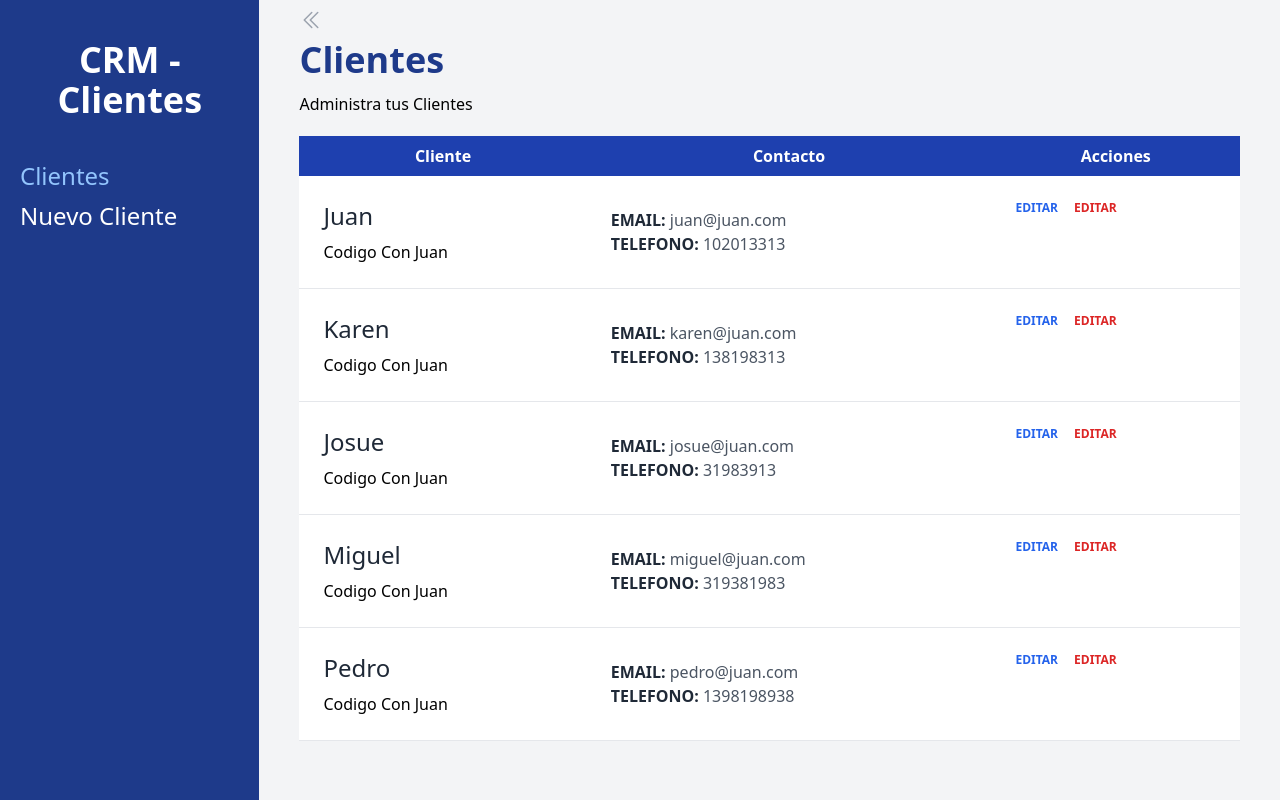
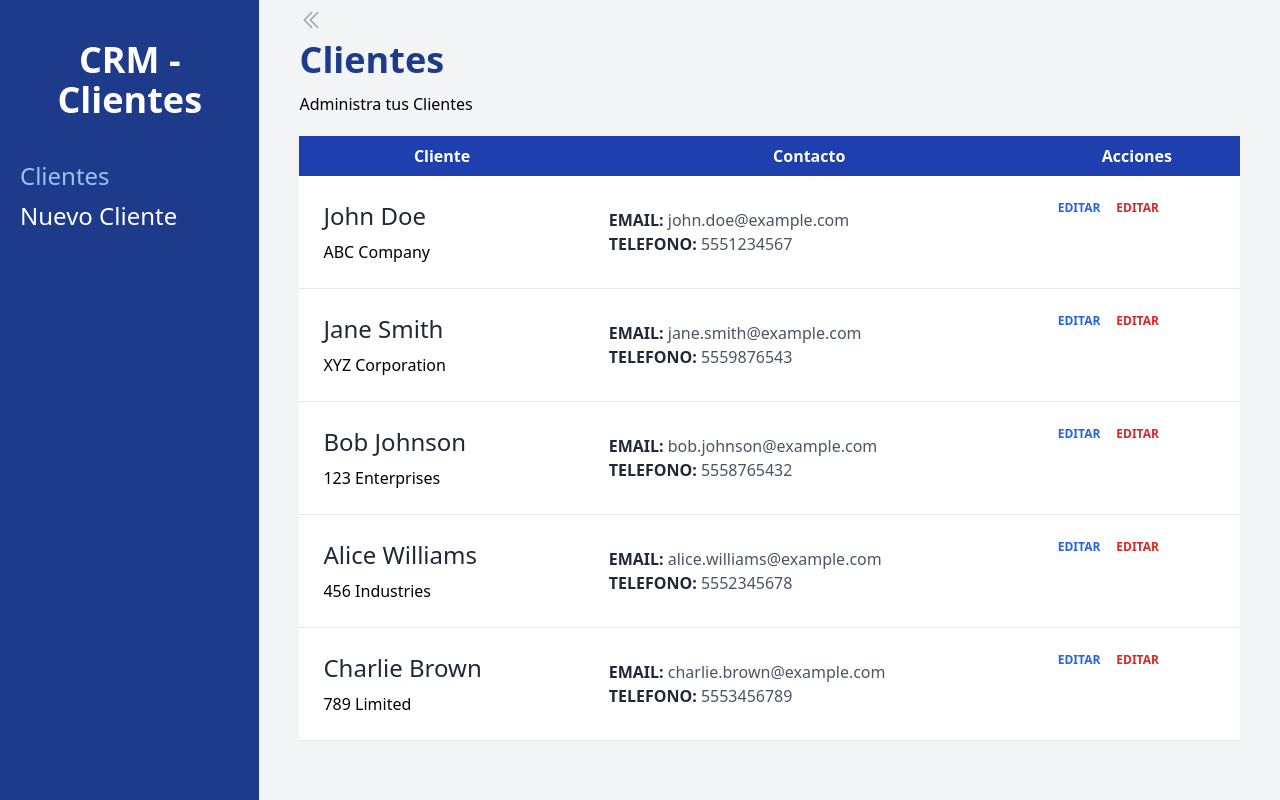
Before and after one commit to misterdan100/customers-manager-crm-react, a React (Vite) app: page / in a window 1280 px wide. Built offline with nearby package versions, Linux system fonts and the light colour scheme; data requests are answered from the project's data file.

Commit message:
Creating function in order to FETCH API

```diff
--- /dev/null
+++ b/db.json
@@ -0,0 +1,39 @@
+{
+"clientes": [
+    {
+        "id": 1,
+        "nombre": "John Doe",
+        "telefono": 5551234567,
+        "email": "john.doe@example.com",
+        "empresa": "ABC Company"
+    },
+    {
+        "id": 2,
+        "nombre": "Jane Smith",
+        "telefono": 5559876543,
+        "email": "jane.smith@example.com",
+        "empresa": "XYZ Corporation"
+    },
+    {
+        "id": 3,
+        "nombre": "Bob Johnson",
+        "telefono": 5558765432,
+        "email": "bob.johnson@example.com",
+        "empresa": "123 Enterprises"
+    },
+    {
+        "id": 4,
+        "nombre": "Alice Williams",
+        "telefono": 5552345678,
+        "email": "alice.williams@example.com",
+        "empresa": "456 Industries"
+    },
+    {
+        "id": 5,
+        "nombre": "Charlie Brown",
+        "telefono": 5553456789,
+        "email": "charlie.brown@example.com",
+        "empresa": "789 Limited"
+    }
+]
+}
--- /dev/null
+++ b/src/data/clientes.jsx
@@ -0,0 +1,6 @@
+export async function obtenerClientes() {
+    const respuesta = await fetch(import.meta.env.VITE_API_URL)
+    const resultado = await respuesta.json()
+
+    return resultado
+}
--- a/src/pages/Index.jsx
+++ b/src/pages/Index.jsx
@@ -1,47 +1,11 @@
 import { useLoaderData } from "react-router-dom";
 import Cliente from "../components/Cliente";
+import { obtenerClientes } from "../data/clientes";
 
 
 export function loader() {
-  const clientes = [
-    {
-      id: 1,
-      nombre: "Juan",
-      telefono: 102013313,
-      email: "juan@juan.com",
-      empresa: "Codigo Con Juan",
-    },
-    {
-      id: 2,
-      nombre: "Karen",
-      telefono: 138198313,
-      email: "karen@juan.com",
-      empresa: "Codigo Con Juan",
-    },
-    {
-      id: 3,
-      nombre: "Josue",
-      telefono: 31983913,
-      email: "josue@juan.com",
-      empresa: "Codigo Con Juan",
-    },
-    {
-      id: 4,
-      nombre: "Miguel",
-      telefono: 319381983,
-      email: "miguel@juan.com",
-      empresa: "Codigo Con Juan",
-    },
-    {
-      id: 5,
-      nombre: "Pedro",
-      telefono: 1398198938,
-      email: "pedro@juan.com",
-      empresa: "Codigo Con Juan",
-    },
-  ];
-
-  return clientes;
+  const clientes = obtenerClientes()
+  return clientes
 }
 
 const Index = () => {
```
Also changed, not shown: 1 other file (tests, documents, lock files or other folders).
